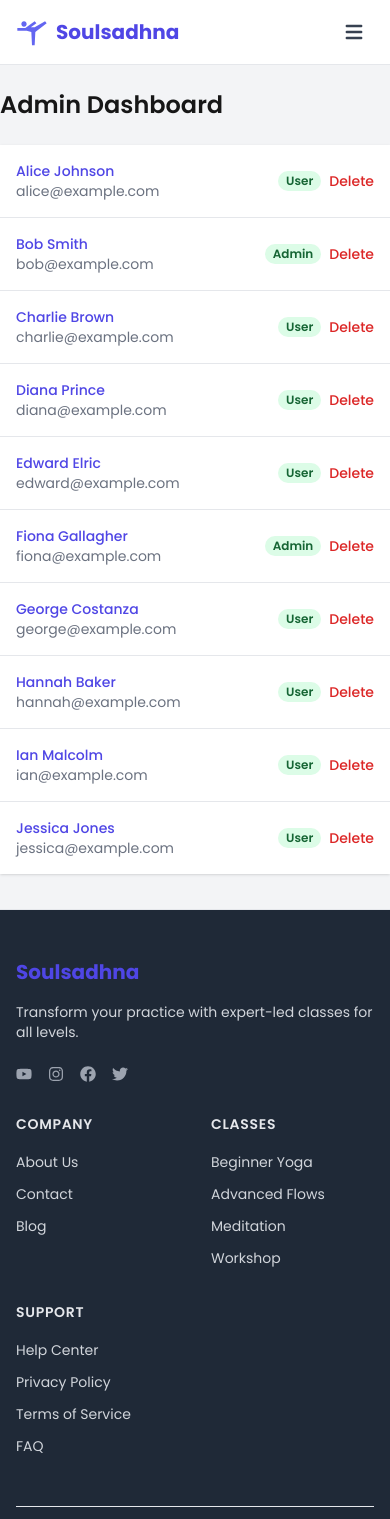
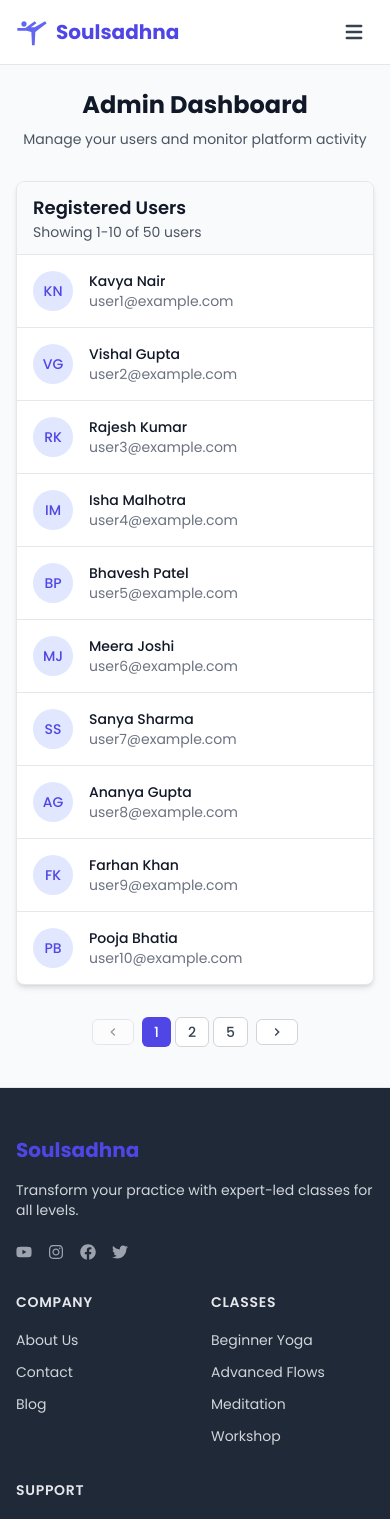
Before and after one commit to devwithsmile/soulsadhnaFE, a Next.js app: page /admin in a window 390 px wide. Shown: the top 1519 px of the page. Built offline with nearby package versions, Linux system fonts and the light colour scheme; sample sign-in values are in the browser's storage.

Commit message:
Enhance Admin UI: Implement User List with Pagination and Total Count
- Showing total count for per pagination & total no. of users count
- Responsiveness for all devices
- Removed roles and delete function

```diff
--- a/src/app/(protected)/admin/page.jsx
+++ b/src/app/(protected)/admin/page.jsx
@@ -4,10 +4,17 @@ import { AdminUserManagement } from "@/components/admin/AdminUserManagement";
 
 export default function AdminDashboard() {
   return (
-    <div className="min-h-screen bg-gray-100">
-      <div className="max-w-7xl mx-auto py-6 sm:px-6 lg:px-8">
-          <h1 className="text-2xl font-semibold mb-6">Admin Dashboard</h1>
-          <AdminUserManagement />
+    <div className="min-h-screen bg-gray-50">
+      <div className="max-w-7xl mx-auto py-6 px-4 sm:px-6 lg:px-8 md:my-8">
+        <div className="text-center md:text-left mb-8">
+          <h1 className="text-2xl md:text-3xl font-bold text-gray-900">
+            Admin Dashboard
+          </h1>
+          <p className="mt-2 text-sm md:text-base text-gray-600">
+            Manage your users and monitor platform activity
+          </p>
+        </div>
+        <AdminUserManagement />
       </div>
     </div>
   );
--- a/src/components/admin/AdminUserManagement.jsx
+++ b/src/components/admin/AdminUserManagement.jsx
@@ -1,32 +1,52 @@
 import { useState, useEffect } from "react";
 import { useAuth } from "@/hooks/useAuth";
 import { UserList } from "./UserList";
+import { MdKeyboardArrowLeft, MdKeyboardArrowRight } from "react-icons/md";
 
-// Dummy user data
-const dummyUsers = [
-  { id: 1, name: "Alice Johnson", email: "alice@example.com", role: "User" },
-  { id: 2, name: "Bob Smith", email: "bob@example.com", role: "Admin" },
-  { id: 3, name: "Charlie Brown", email: "charlie@example.com", role: "User" },
-  { id: 4, name: "Diana Prince", email: "diana@example.com", role: "User" },
-  { id: 5, name: "Edward Elric", email: "edward@example.com", role: "User" },
-  { id: 6, name: "Fiona Gallagher", email: "fiona@example.com", role: "Admin" },
-  { id: 7, name: "George Costanza", email: "george@example.com", role: "User" },
-  { id: 8, name: "Hannah Baker", email: "hannah@example.com", role: "User" },
-  { id: 9, name: "Ian Malcolm", email: "ian@example.com", role: "User" },
-  { id: 10, name: "Jessica Jones", email: "jessica@example.com", role: "User" },
-];
+// Dummy user data (expanded)
+const dummyUsers = Array.from({ length: 50 }, (_, index) => ({
+  id: index + 1,
+  name: [
+    "Kavya Nair",
+    "Vishal Gupta",
+    "Rajesh Kumar",
+    "Isha Malhotra",
+    "Bhavesh Patel",
+    "Meera Joshi",
+    "Sanya Sharma",
+    "Ananya Gupta",
+    "Farhan Khan",
+    "Pooja Bhatia",
+    "Geeta Verma",
+    "Lakshay Agarwal",
+    "Jai Desai",
+    "Nikhil Rao",
+    "Himanshu Singh",
+    "Aarav Sharma",
+    "Tanishq Yadav",
+    "Deepak Kumar",
+    "Chandni Mehta",
+    "Esha Reddy",
+  ][index % 20],
+  email: `user${index + 1}@example.com`,
+}));
 
 export function AdminUserManagement() {
   const { user } = useAuth();
-  const [users, setUsers] = useState(dummyUsers); // Set initial users to dummy data
+  const [users, setUsers] = useState([]);
   const [loading, setLoading] = useState(true);
   const [error, setError] = useState(null);
+  const [currentPage, setCurrentPage] = useState(1);
+  const usersPerPage = 10;
 
   useEffect(() => {
+    // Set dummy data initially
+    setUsers(dummyUsers);
     setLoading(false);
     // fetchUsers();
   }, []);
 
+  // Keep fetchUsers for future API integration
   const fetchUsers = async () => {
     try {
       const token = localStorage.getItem("token");
@@ -52,28 +72,14 @@ export function AdminUserManagement() {
     }
   };
 
-  const handleDeleteUser = async (userId) => {
-    try {
-      const token = localStorage.getItem("token");
-      const response = await fetch(
-        `${process.env.NEXT_PUBLIC_API_URL}/admin/users/${userId}`,
-        {
-          method: "DELETE",
-          headers: {
-            Authorization: `Bearer ${token}`,
-          },
-        }
-      );
+  // Pagination calculations
+  const indexOfLastUser = currentPage * usersPerPage;
+  const indexOfFirstUser = indexOfLastUser - usersPerPage;
+  const currentUsers = users.slice(indexOfFirstUser, indexOfLastUser);
+  const totalPages = Math.ceil(users.length / usersPerPage);
 
-      if (!response.ok) {
-        throw new Error("Failed to delete user");
-      }
-
-      setUsers(users.filter((u) => u.id !== userId));
-    } catch (err) {
-      console.error("Error deleting user:", err);
-      // You might want to show an error message to the user
-    }
+  const paginate = (pageNumber) => {
+    setCurrentPage(pageNumber);
   };
 
   if (loading) {
@@ -85,8 +91,69 @@ export function AdminUserManagement() {
   }
 
   if (error) {
-    return <div className="text-red-600 text-center py-4">Error: {error}</div>;
+    return (
+      <div
+        className="bg-red-50 border border-red-200 text-red-700 px-4 py-3 rounded relative"
+        role="alert"
+      >
+        <strong className="font-bold">Error: </strong>
+        <span className="block sm:inline">{error}</span>
+      </div>
+    );
   }
 
-  return <UserList users={users} onDeleteUser={handleDeleteUser} />;
+  return (
+    <div className="space-y-4">
+      <UserList
+        users={currentUsers}
+        totalUsers={users.length}
+        currentPage={currentPage}
+        usersPerPage={usersPerPage}
+      />
+
+      {/* Pagination */}
+      <div className="flex justify-center items-center space-x-2 py-4">
+        <button
+          onClick={() => paginate(currentPage - 1)}
+          disabled={currentPage === 1}
+          className="px-3 py-1 rounded-md text-base font-medium text-gray-700 bg-white border border-gray-300 hover:bg-gray-50 disabled:opacity-50 disabled:cursor-not-allowed"
+        >
+          <MdKeyboardArrowLeft />
+        </button>
+
+        <div className="flex space-x-1">
+          {Array.from({ length: totalPages }, (_, i) => i + 1)
+            .filter((num) => {
+              // Show first page, last page, current page, and pages around current page
+              return (
+                num === 1 ||
+                num === totalPages ||
+                Math.abs(currentPage - num) <= 1
+              );
+            })
+            .map((number) => (
+              <button
+                key={number}
+                onClick={() => paginate(number)}
+                className={`px-3 py-1 rounded-md text-sm font-medium ${
+                  currentPage === number
+                    ? "bg-indigo-600 text-white"
+                    : "text-gray-700 bg-white border border-gray-300 hover:bg-gray-50"
+                }`}
+              >
+                {number}
+              </button>
+            ))}
+        </div>
+
+        <button
+          onClick={() => paginate(currentPage + 1)}
+          disabled={currentPage === totalPages}
+          className="px-3 py-1 rounded-md text-base font-medium text-gray-700 bg-white border border-gray-300 hover:bg-gray-50 disabled:opacity-50 disabled:cursor-not-allowed"
+        >
+          <MdKeyboardArrowRight />
+        </button>
+      </div>
+    </div>
+  );
 }
--- a/src/components/admin/UserList.jsx
+++ b/src/components/admin/UserList.jsx
@@ -1,11 +1,22 @@
 import { UserListItem } from "./UserListItem";
 
-export function UserList({ users, onDeleteUser }) {
+export function UserList({ users, totalUsers, currentPage, usersPerPage }) {
+  const startRange = (currentPage - 1) * usersPerPage + 1;
+  const endRange = Math.min(currentPage * usersPerPage, totalUsers);
+
   return (
-    <div className="bg-white shadow overflow-hidden sm:rounded-md">
+    <div className="bg-white shadow-md rounded-lg overflow-hidden border border-gray-200">
+      <div className="px-4 py-3 bg-gray-50 border-b border-gray-200">
+        <h2 className="text-lg font-semibold text-gray-900">
+          Registered Users
+        </h2>
+        <p className="text-sm text-gray-600">
+          Showing {startRange}-{endRange} of {totalUsers} users
+        </p>
+      </div>
       <ul className="divide-y divide-gray-200">
         {users.map((user) => (
-          <UserListItem key={user.id} user={user} onDelete={onDeleteUser} />
+          <UserListItem key={user.id} user={user} />
         ))}
       </ul>
     </div>
--- a/src/components/admin/UserListItem.jsx
+++ b/src/components/admin/UserListItem.jsx
@@ -1,28 +1,24 @@
-export function UserListItem({ user, onDelete }) {
+export function UserListItem({ user }) {
   return (
-    <li>
+    <li className="hover:bg-gray-50 transition-colors duration-150">
       <div className="px-4 py-4 sm:px-6">
-        <div className="flex items-center justify-between">
-          <div className="flex flex-col">
-            <p className="text-sm font-medium text-indigo-600 truncate">
+        <div className="flex items-center space-x-4">
+          {/* User Avatar */}
+          <div className="flex-shrink-0 h-10 w-10 rounded-full bg-indigo-100 flex items-center justify-center">
+            <span className="text-indigo-600 font-medium text-sm">
+              {user.name
+                .split(" ")
+                .map((n) => n[0])
+                .join("")}
+            </span>
+          </div>
+
+          {/* User Details */}
+          <div className="flex-1 min-w-0">
+            <p className="text-sm md:text-base font-medium text-gray-900 truncate">
               {user.name}
             </p>
-            <p className="text-sm text-gray-500">{user.email}</p>
-          </div>
-          <div className="flex items-center gap-2">
-            <span className="px-2 inline-flex text-xs leading-5 font-semibold rounded-full bg-green-100 text-green-800">
-              {user.role}
-            </span>
-            <button
-              className="text-red-600 hover:text-red-900 text-sm font-medium"
-              onClick={() => {
-                if (confirm("Are you sure you want to delete this user?")) {
-                  onDelete(user.id);
-                }
-              }}
-            >
-              Delete
-            </button>
+            <p className="text-sm text-gray-500 truncate">{user.email}</p>
           </div>
         </div>
       </div>
```
